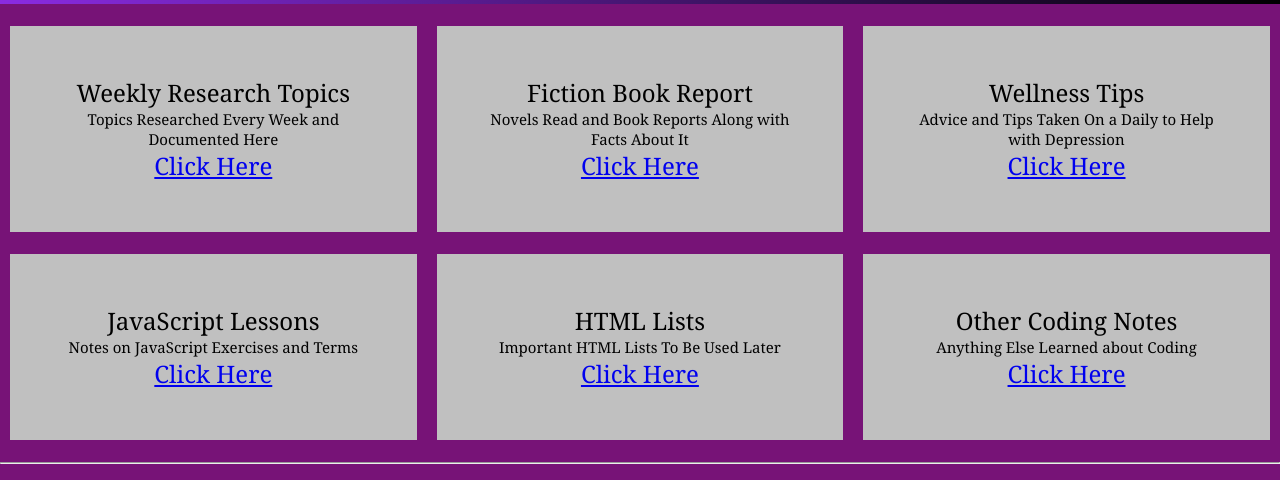
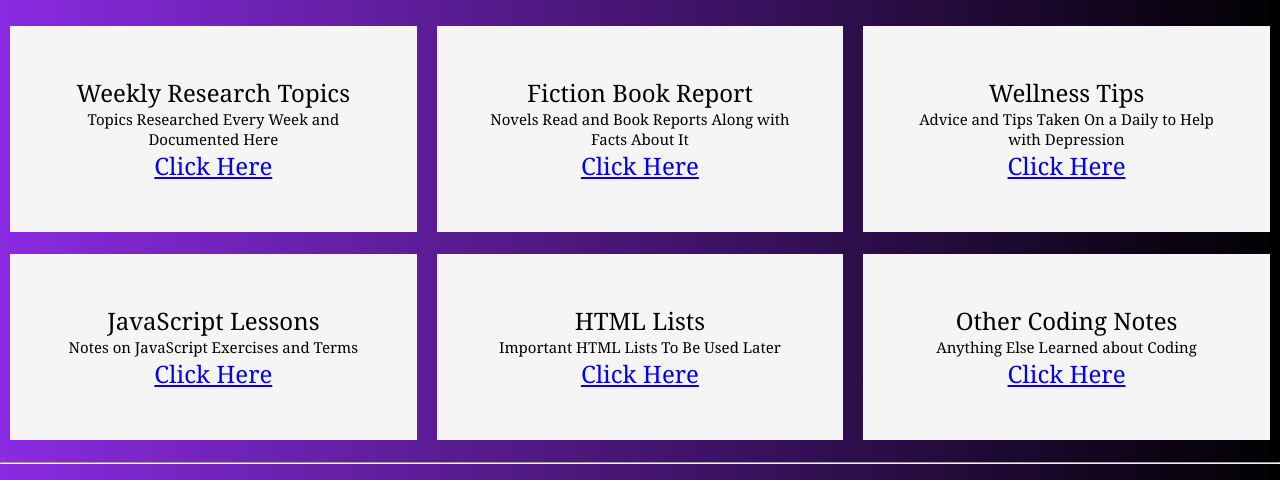
Before and after one commit to Reetah589/avocado-toast, a plain HTML site: page index.html in a window 1280 px wide. Shown: the part 131-611 px from the top of the page. Drawn offline with Linux system fonts and the light colour scheme.

Commit message:
final polishing

```diff
--- a/style.css
+++ b/style.css
@@ -49,13 +49,13 @@ header h2 {
     box-shadow: 0 4px 8px 0 rgba(red, green, blue, alpha);
     padding: 50px;
     text-align: center;
-    background-color: silver;
+    background-color: whitesmoke;
     color: black;
     font-size: x-large;
 }
 
 main {
-    background-color: rgb(119, 19, 119);
+    background: linear-gradient(to right, blueviolet, black);
     mix-blend-mode: overlay;
 }
 
```
